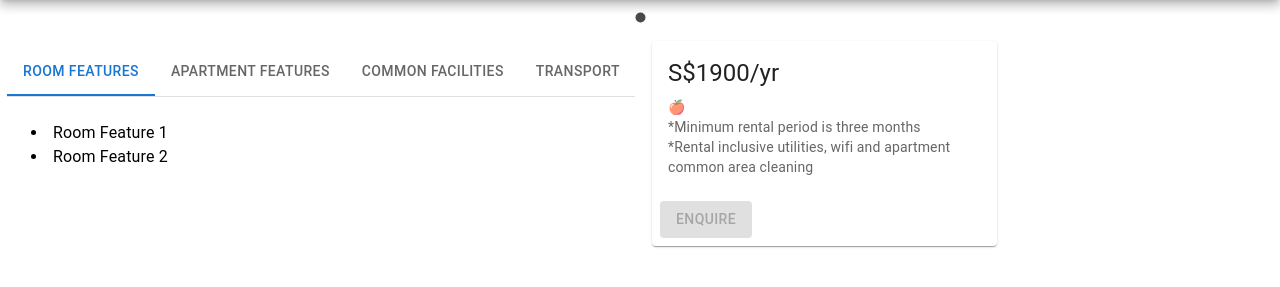
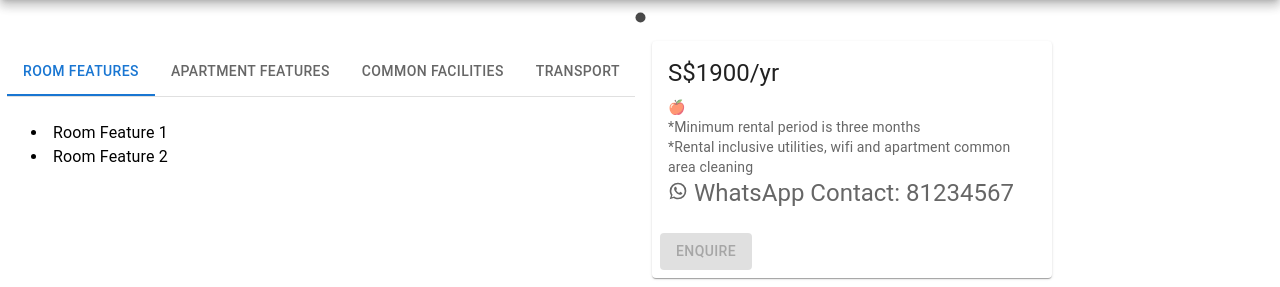
Before and after one commit to leekayden/coliving, a React (Create React App) app: page /properties/apple in a window 1280 px wide. Shown: the part 532-819 px from the top of the page. Built offline with nearby package versions, Linux system fonts and the light colour scheme.

Commit message:
Update PropertyOverview.tsx

```diff
--- a/src/components/PropertyOverview.tsx
+++ b/src/components/PropertyOverview.tsx
@@ -3,6 +3,7 @@ import CardActions from "@mui/material/CardActions";
 import CardContent from "@mui/material/CardContent";
 import PropertyModal from "./PropertyModal";
 import Typography from "@mui/material/Typography";
+import WhatsAppIcon from '@mui/icons-material/WhatsApp';
 import { PropertyList } from "../global/data";
 import { Currency } from "../global/definitions";
 
@@ -13,7 +14,7 @@ interface PropertyOverviewProps {
 export default function PropertyOverview({ title }: PropertyOverviewProps) {
   const filteredList = PropertyList.find((item) => item.title === title);
   return (
-    <Card sx={{ maxWidth: 345 }}>
+    <Card sx={{ maxWidth: 400 }}>
       <CardContent>
         <Typography gutterBottom variant="h5" component="div">
           {Currency}$<strong>{filteredList?.price}</strong>/yr
@@ -26,6 +27,9 @@ export default function PropertyOverview({ title }: PropertyOverviewProps) {
             <p>*{item}</p>
           ))}
         </Typography>
+        <Typography variant="h5" color="text.secondary">
+            <WhatsAppIcon fontSize="small" /> WhatsApp Contact: {filteredList?.whatsappContact}
+        </Typography>
       </CardContent>
       <CardActions>
         <PropertyModal title={title} />
```
